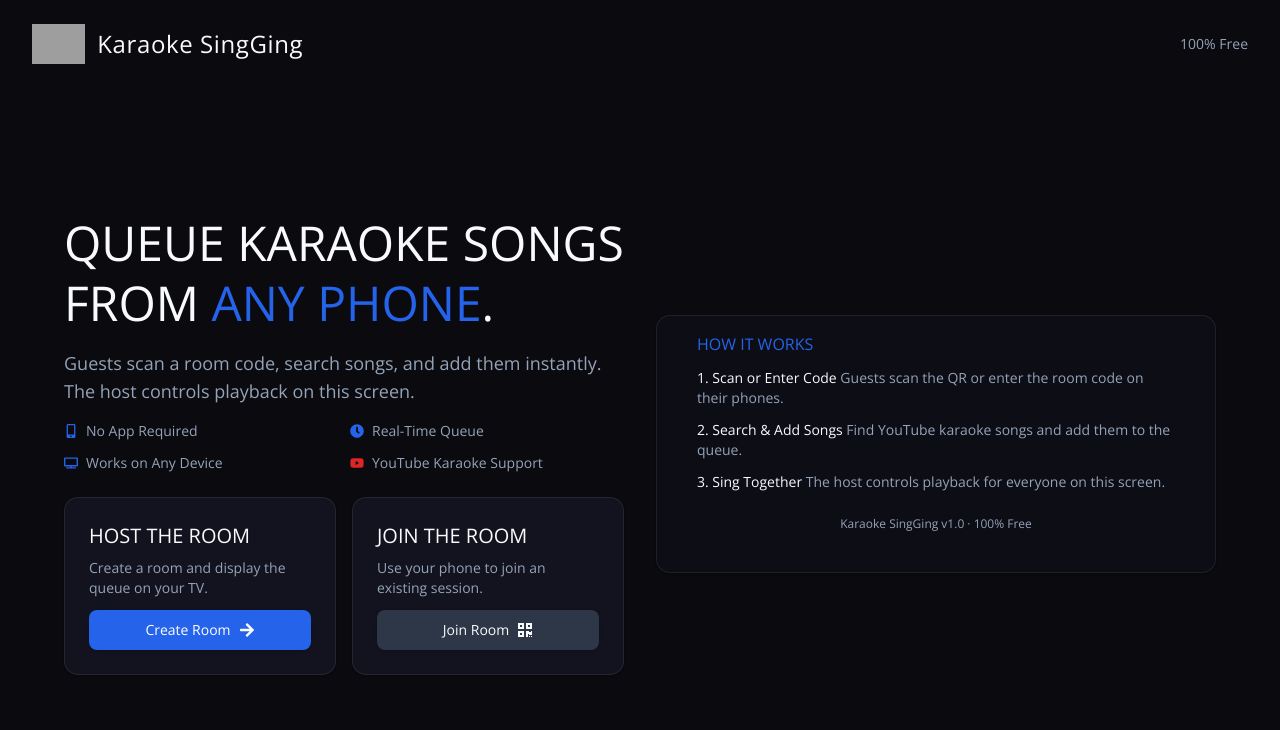
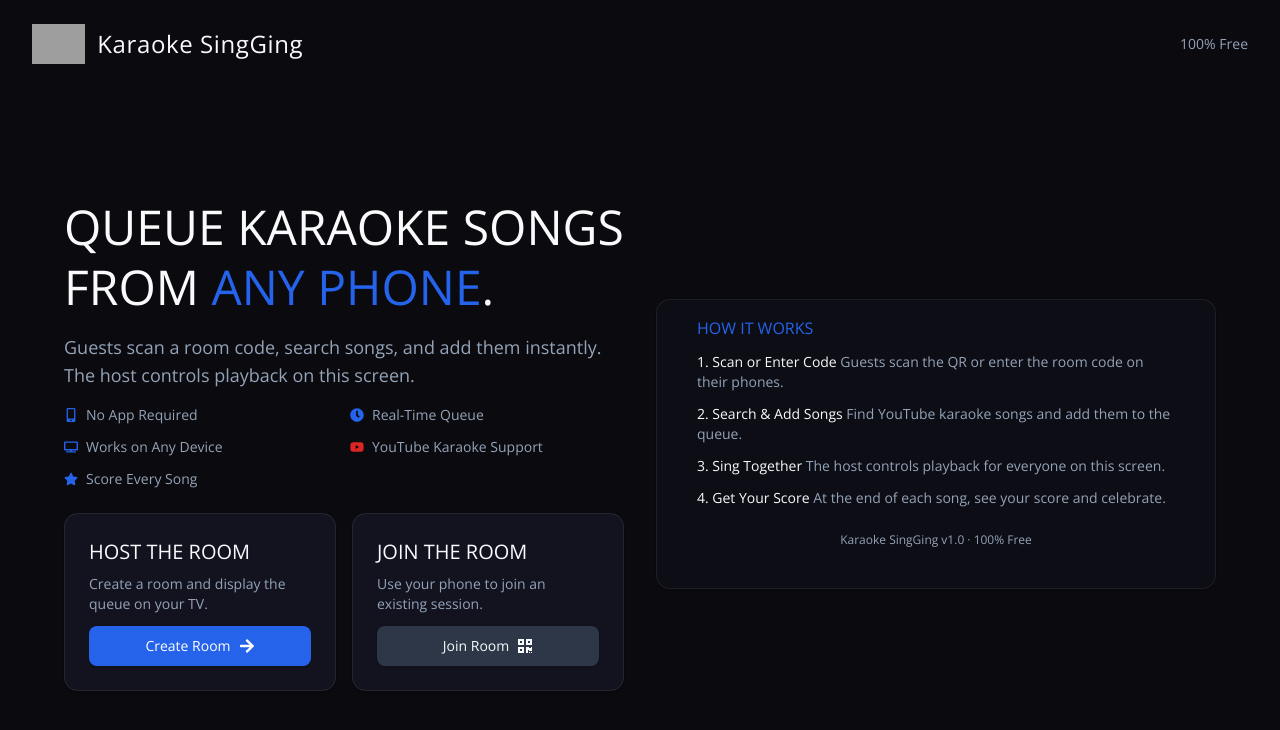
Before and after one commit to mikobiscante/karaoke-app, a Next.js app: page / in a window 1280 px wide. Shown: the top 730 px of the page. Built offline with nearby package versions, Linux system fonts and the light colour scheme; grey boxes are pictures that could not be loaded.

Commit message:
Added scoring labels in landing page

```diff
--- a/pages/index.js
+++ b/pages/index.js
@@ -4,7 +4,7 @@ import { useState } from "react";
 import { ref, get, set } from "firebase/database";
 import { db } from "../utils/firebase";
 import {
-  FaMobileAlt, FaClock, FaTv, FaYoutube, FaArrowRight, FaQrcode,
+  FaMobileAlt, FaClock, FaTv, FaYoutube, FaArrowRight, FaQrcode, FaStar,
 } from "react-icons/fa";
 import Button from "../components/ui/Button";
 import { Card, CardContent } from "../components/ui/Card";
@@ -72,6 +72,7 @@ export default function Home() {
               <div className="flex items-center gap-2"><FaClock className="text-primary" /> Real-Time Queue</div>
               <div className="flex items-center gap-2"><FaTv className="text-primary" /> Works on Any Device</div>
               <div className="flex items-center gap-2"><FaYoutube className="text-destructive" /> YouTube Karaoke Support</div>
+              <div className="flex items-center gap-2"><FaStar className="text-primary" /> Score Every Song</div>
             </div>
 
             <div className="grid grid-cols-1 sm:grid-cols-2 gap-4">
@@ -103,6 +104,7 @@ export default function Home() {
                 <li><span className="font-400 text-foreground">1. Scan or Enter Code</span> Guests scan the QR or enter the room code on their phones.</li>
                 <li><span className="font-400 text-foreground">2. Search & Add Songs</span> Find YouTube karaoke songs and add them to the queue.</li>
                 <li><span className="font-400 text-foreground">3. Sing Together</span> The host controls playback for everyone on this screen.</li>
+                <li><span className="font-400 text-foreground">4. Get Your Score</span> At the end of each song, see your score and celebrate.</li>
               </ul>
               <div className="mt-6 text-xs text-muted-foreground text-center font-300">Karaoke SingGing v1.0 &middot; 100% Free</div>
             </CardContent>
```
